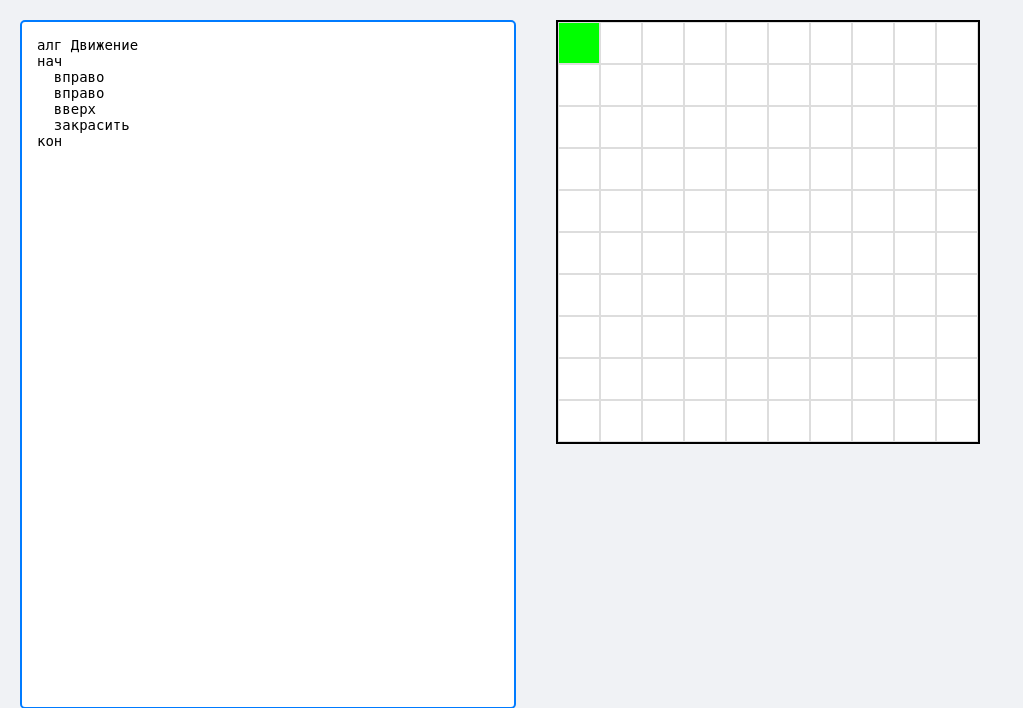
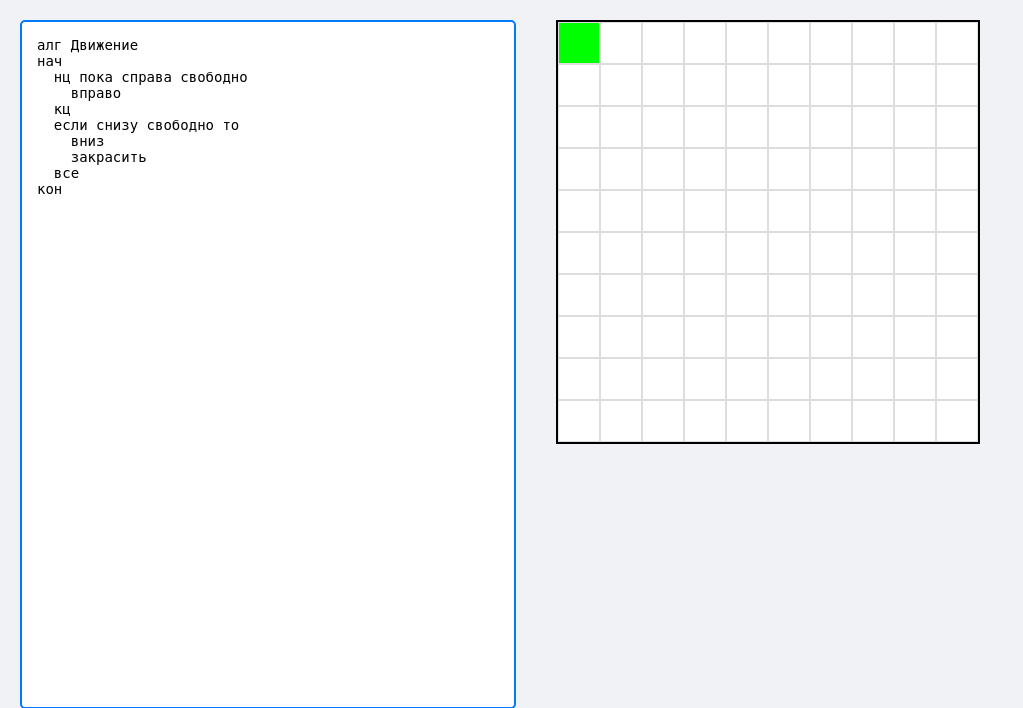
Before and after one commit to smolyakowsa/kumir, a Flask app: page / in a window 1280 px wide. Shown: the top 708 px of the page, without its empty margins (0-1023 px from the left). Run offline with Flask 3, Linux system fonts and the light colour scheme.

Commit message:
init commit

```diff
--- a/templates/index.html
+++ b/templates/index.html
@@ -100,10 +100,13 @@
     <div class="code-container">
         <textarea id="code">алг Движение
 нач
+  нц пока справа свободно
     вправо
-  вправо
-  вверх
+  кц
+  если снизу свободно то
+    вниз
     закрасить
+  все
 кон</textarea>
         <button id="run-button" onclick="runCode()">Запустить программу</button>
     </div>
@@ -224,10 +227,50 @@
             });
         }
 
+        // Проверка условий "свободно" и "не свободно"
+        function checkCondition(condition) {
+            const match = condition.match(/(сверху|снизу|слева|справа)\s+(свободно|не свободно)/);
+            if (!match) return false;
+
+            const [_, direction, state] = match;
+            const dirMap = {
+                'сверху': 'вверх',
+                'снизу': 'вниз',
+                'слева': 'влево',
+                'справа': 'вправо'
+            };
+            const isFree = checkDirection(dirMap[direction]);
+            return state === 'свободно' ? isFree : !isFree;
+        }
+
+        // Проверка направления
+        function checkDirection(direction) {
+            const [x, y] = fieldState.robot_position;
+            const dirs = {
+                'вверх': [0, -1],
+                'вниз': [0, 1],
+                'влево': [-1, 0],
+                'вправо': [1, 0]
+            };
+            const [dx, dy] = dirs[direction];
+            const newX = x + dx;
+            const newY = y + dy;
+
+            // Проверка на стену
+            const wallKey1 = `${x},${y},${newX},${newY}`;
+            const wallKey2 = `${newX},${newY},${x},${y}`;
+            if (fieldState.walls.has(wallKey1) || fieldState.walls.has(wallKey2)) {
+                return false;
+            }
+
+            // Проверка на границы поля
+            return newX >= 0 && newX < fieldState.width && newY >= 0 && newY < fieldState.height;
+        }
+
         // Функция для выполнения кода
         function runCode() {
             const code = document.getElementById('code').value;
-            const commands = code.split('\n').map(line => line.trim().toLowerCase());
+            const lines = code.split('\n').map(line => line.trim().toLowerCase());
 
             // Сброс робота в начальное положение
             fieldState.robot_position = [...fieldState.start];
@@ -237,11 +280,53 @@
             // Выполнение команд
             let index = 0;
             const executeNextCommand = () => {
-                if (index >= commands.length) return;
+                if (index >= lines.length) return;
 
-                const command = commands[index];
-                console.log(`Выполнение команды: ${command}`);
+                const line = lines[index];
+                console.log(`Выполнение строки: ${line}`);
 
+                if (line.startsWith('нц пока')) {
+                    // Обработка цикла "нц пока"
+                    const condition = line.match(/нц пока\s+(.*)/)[1];
+                    const loopStart = index + 1;
+                    let loopEnd = loopStart;
+
+                    // Находим конец цикла
+                    while (loopEnd < lines.length && !lines[loopEnd].startsWith('кц')) {
+                        loopEnd++;
+                    }
+
+                    const executeLoop = () => {
+                        if (checkCondition(condition)) {
+                            index = loopStart;
+                            executeNextCommand();
+                        } else {
+                            index = loopEnd + 1;
+                            executeNextCommand();
+                        }
+                    };
+
+                    executeLoop();
+                } else if (line.startsWith('если')) {
+                    // Обработка условия "если"
+                    const condition = line.match(/если\s+(.*)\s+то/)[1];
+                    const ifStart = index + 1;
+                    let ifEnd = ifStart;
+
+                    // Находим конец условия
+                    while (ifEnd < lines.length && !lines[ifEnd].startsWith('все')) {
+                        ifEnd++;
+                    }
+
+                    if (checkCondition(condition)) {
+                        index = ifStart;
+                        executeNextCommand();
+                    } else {
+                        index = ifEnd + 1;
+                        executeNextCommand();
+                    }
+                } else {
+                    // Обработка обычных команд
                     const [x, y] = fieldState.robot_position;
                     const dirs = {
                         'вверх': [0, -1],
@@ -250,22 +335,22 @@
                         'вправо': [1, 0]
                     };
 
-                if (dirs[command]) {
-                    const [dx, dy] = dirs[command];
+                    if (dirs[line]) {
+                        const [dx, dy] = dirs[line];
                         const newX = x + dx;
                         const newY = y + dy;
 
-                    // Проверка на столкновение со стеной
+                        // Проверка на стену
                         const wallKey1 = `${x},${y},${newX},${newY}`;
                         const wallKey2 = `${newX},${newY},${x},${y}`;
                         if (fieldState.walls.has(wallKey1) || fieldState.walls.has(wallKey2)) {
-                        alert(`Робот разрушился при выполнении команды: ${command}`);
+                            alert(`Робот разрушился при выполнении команды: ${line}`);
                             return;
                         }
 
-                    // Проверка на выход за границы поля
+                        // Проверка на границы поля
                         if (newX < 0 || newX >= fieldState.width || newY < 0 || newY >= fieldState.height) {
-                        alert(`Робот вышел за границы поля при выполнении команды: ${command}`);
+                            alert(`Робот вышел за границы поля при выполнении команды: ${line}`);
                             return;
                         }
 
@@ -276,13 +361,14 @@
                             document.querySelectorAll('.robot').forEach(c => c.classList.remove('robot'));
                             cell.classList.add('robot');
                         }
-                } else if (command === 'закрасить') {
+                    } else if (line === 'закрасить') {
                         const cell = document.querySelector(`.cell[data-x="${x}"][data-y="${y}"]`);
                         if (cell) cell.classList.add('painted');
                     }
 
                     index++;
                     setTimeout(executeNextCommand, 500); // Задержка для анимации
+                }
             };
 
             executeNextCommand();
```
Lines whose indentation alone changed are shown as unchanged.
